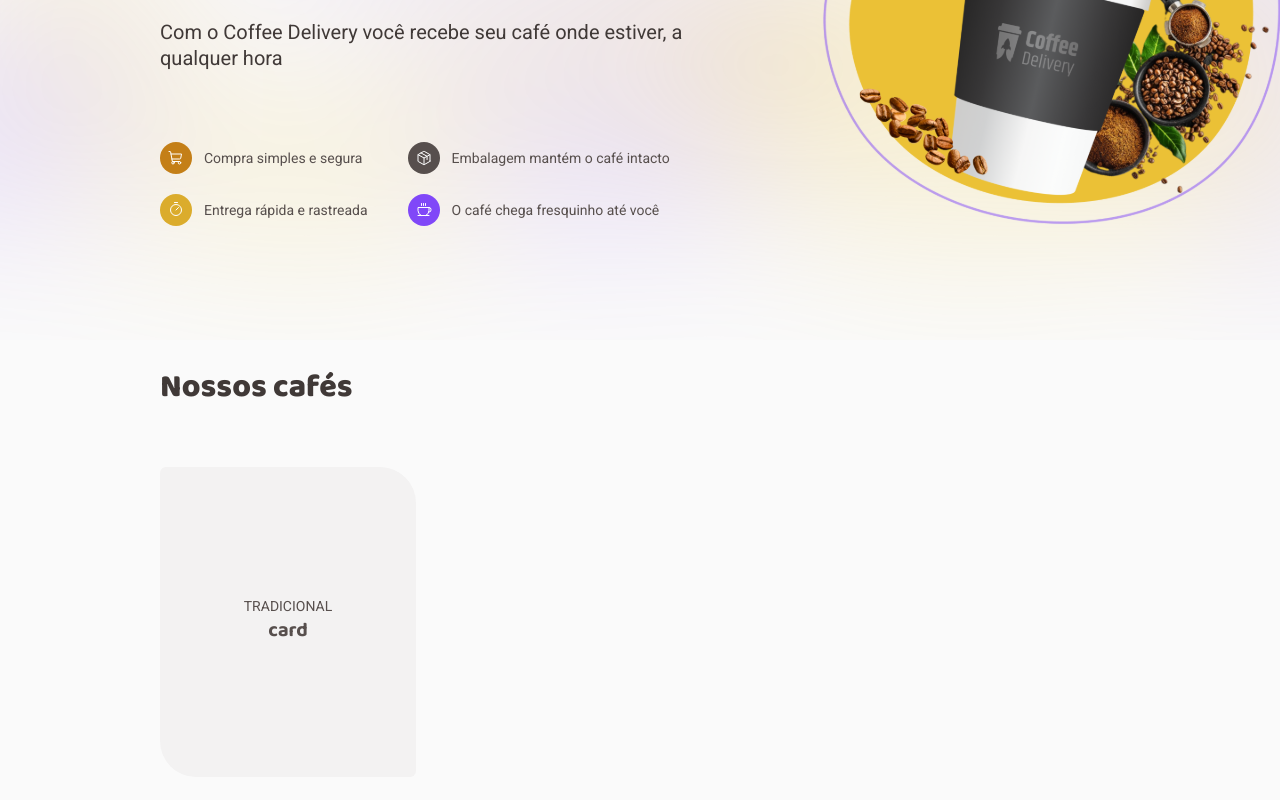
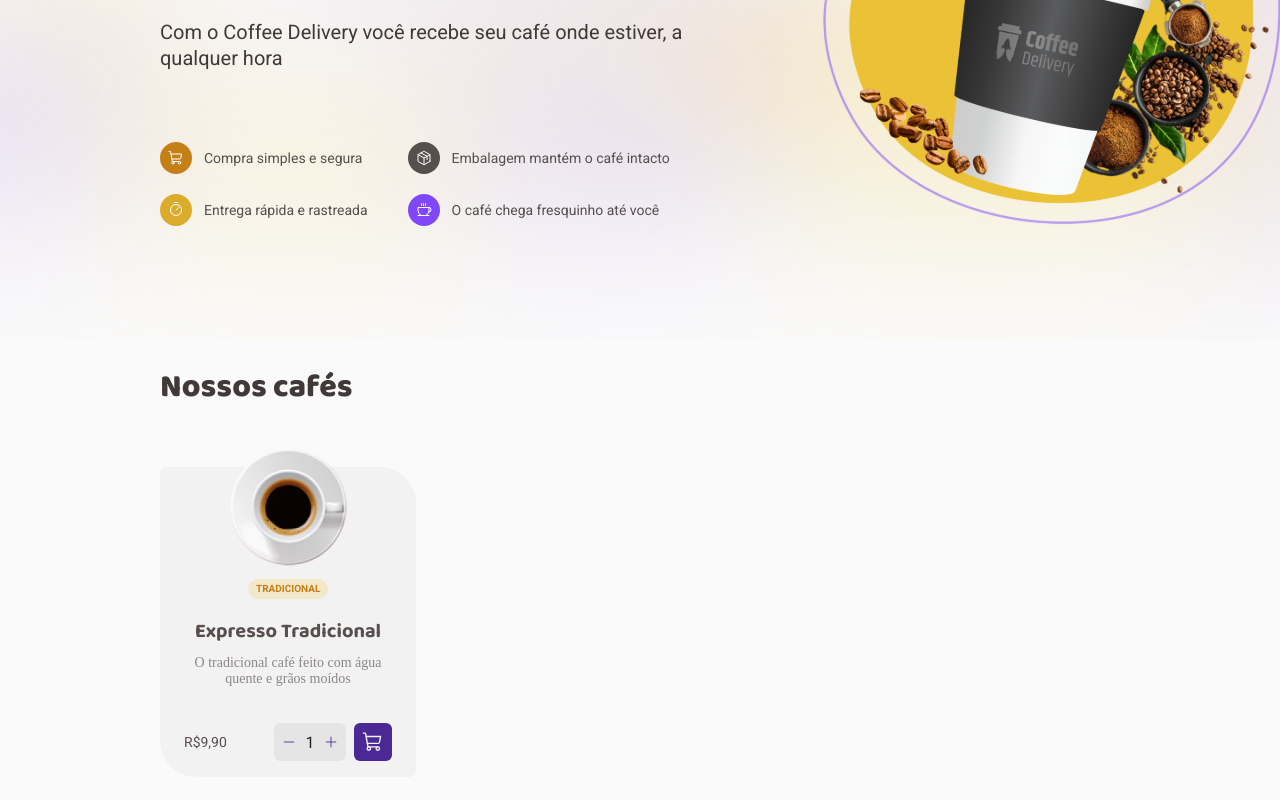
Before and after one commit to LeonamJop/Rocketseat-Ignite-CoffeeDelivery, a React (Vite) app: page / in a window 1280 px wide. Shown: the part 326-1126 px from the top of the page. Built offline with nearby package versions, Linux system fonts and the light colour scheme.

Commit message:
Estilizando cards do produto

```diff
--- a/src/components/Card/index.tsx
+++ b/src/components/Card/index.tsx
@@ -1,10 +1,55 @@
-import { CardContainer } from './styled'
+import { ShoppingCart, Plus, Minus } from 'phosphor-react'
+import {
+  ActionsContainer,
+  AddToCard,
+  ButtonMinus,
+  ButtonPlus,
+  BuyContainer,
+  CardContainer,
+  CountContainer,
+  DescriptionContainer,
+  ImageContainer,
+  InfoItem,
+  NameContainer,
+  QuantityContainer,
+  TagsContainer,
+} from './styled'
+
+import CoffeeImage from '../../assets/ExpressoTradicional.svg'
 
 export function Card() {
   return (
     <CardContainer>
-      <span>TRADICIONAL</span>
-      <h2>card</h2>
+      <ImageContainer>
+        <img src={CoffeeImage} alt="" />
+      </ImageContainer>
+      <InfoItem>
+        <TagsContainer>TRADICIONAL</TagsContainer>
+        <NameContainer>Expresso Tradicional</NameContainer>
+        <DescriptionContainer>
+          O tradicional café feito com água quente e grãos moídos
+        </DescriptionContainer>
+      </InfoItem>
+      <BuyContainer>
+        <span>
+          R$
+          <p>9,90</p>
+        </span>
+        <ActionsContainer>
+          <CountContainer>
+            <ButtonMinus>
+              <Minus size={14} />
+            </ButtonMinus>
+            <QuantityContainer>1</QuantityContainer>
+            <ButtonPlus>
+              <Plus size={14} />
+            </ButtonPlus>
+          </CountContainer>
+          <AddToCard>
+            <ShoppingCart size={22} />
+          </AddToCard>
+        </ActionsContainer>
+      </BuyContainer>
     </CardContainer>
   )
 }
--- a/src/components/Card/styled.ts
+++ b/src/components/Card/styled.ts
@@ -12,10 +12,181 @@ export const CardContainer = styled.div`
   background: ${(props) => props.theme['base-card']};
 
   border-radius: 6px 36px;
+`
 
-  h2 {
-    font-family: 'Baloo 2', sans-serif;
-    font-weight: 700;
-    font-size: 1.25rem;
+export const InfoItem = styled.div`
+  display: flex;
+  justify-content: center;
+  align-items: center;
+  flex-direction: column;
+`
+
+export const ImageContainer = styled.div`
+  width: 7.5rem;
+  height: 7.5rem;
+
+  margin-top: -2.25rem;
+`
+
+export const TagsContainer = styled.div`
+  width: 5rem;
+  height: 1.25rem;
+  padding: 4px 8px;
+
+  margin-top: 0.75rem;
+
+  font-family: 'Roboto', sans-serif;
+  font-weight: 700;
+  font-size: 10px;
+
+  border-radius: 100px;
+
+  background: ${(props) => props.theme['yellow-ligth']};
+  color: ${(props) => props.theme['yellow-dark']};
+`
+
+export const NameContainer = styled.div`
+  font-family: 'Baloo 2', sans-serif;
+  font-weight: 700;
+  font-size: 1.25rem;
+
+  margin-top: 1rem;
+`
+
+export const DescriptionContainer = styled.div`
+  width: 13.5rem;
+  height: 2.25rem;
+
+  font-size: 0.875rem;
+  text-align: center;
+
+  margin-top: 0.5rem;
+
+  color: ${(props) => props.theme['base-label']};
+`
+
+export const BuyContainer = styled.div`
+  width: 13rem;
+  height: 2.375rem;
+
+  display: flex;
+  align-items: center;
+  justify-content: space-between;
+  flex-direction: row;
+
+  margin-top: 2rem;
+
+  gap: 1.813rem;
+
+  span {
+    display: flex;
+    align-items: center;
+    justify-content: space-between;
+    flex-direction: row;
   }
 `
+
+export const ActionsContainer = styled.div`
+  width: 7.375rem;
+  height: 2.375rem;
+
+  display: flex;
+  flex-direction: row;
+  align-items: center;
+  gap: 0.5rem;
+`
+
+export const CountContainer = styled.div`
+  width: 4.5rem;
+  height: 2.375rem;
+
+  display: flex;
+  flex-direction: row;
+  align-items: center;
+  justify-content: center;
+
+  padding: 0.5rem;
+  gap: 0.25rem;
+
+  border-radius: 6px;
+
+  background: ${(props) => props.theme['base-button']};
+`
+
+export const ButtonPlus = styled.button`
+  width: 0.875rem;
+  height: 0.875rem;
+
+  display: flex;
+  justify-content: center;
+  align-items: center;
+
+  border: none;
+
+  background: transparent;
+  color: ${(props) => props.theme['purple-base']};
+
+  &:hover {
+    color: ${(props) => props.theme['purple-dark']};
+    cursor: pointer;
+  }
+
+  &:focus {
+    outline-style: none;
+    box-shadow: none;
+    border-color: transparent;
+  }
+`
+
+export const ButtonMinus = styled.button`
+  width: 0.875rem;
+  height: 0.875rem;
+
+  display: flex;
+  justify-content: center;
+  align-items: center;
+
+  border: none;
+
+  background: transparent;
+  color: ${(props) => props.theme['purple-base']};
+
+  &:hover {
+    color: ${(props) => props.theme['purple-dark']};
+    cursor: pointer;
+  }
+
+  &:focus {
+    outline-style: none;
+    box-shadow: none;
+    border-color: transparent;
+  }
+`
+
+export const QuantityContainer = styled.p`
+  width: 1.25rem;
+  height: 1.313rem;
+
+  font-size: 1rem;
+
+  display: flex;
+  justify-content: center;
+  align-items: center;
+
+  color: ${(props) => props.theme['base-title']};
+`
+
+export const AddToCard = styled.button`
+  width: 2.375rem;
+  height: 2.375rem;
+
+  display: flex;
+  justify-content: center;
+  align-items: center;
+
+  border-radius: 6px;
+  border: none;
+
+  background: ${(props) => props.theme['purple-dark']};
+  color: ${(props) => props.theme['base-card']};
+`
--- a/src/styles/global.ts
+++ b/src/styles/global.ts
@@ -18,7 +18,7 @@ export const GlobalStyle = createGlobalStyle`
         -webkit-font-smoothing: antialiased;
     }
 
-    input, textarea, button, label, span {
+    input, textarea, button, label, span, p {
         font-family: 'Roboto', sans-serif;
         font-weight: 400;
         font-size: 0.875rem;
```
Also changed, not shown: src/assets/ExpressoTradicional.svg (added).
